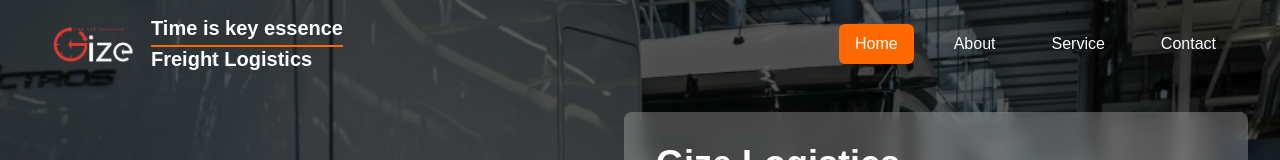
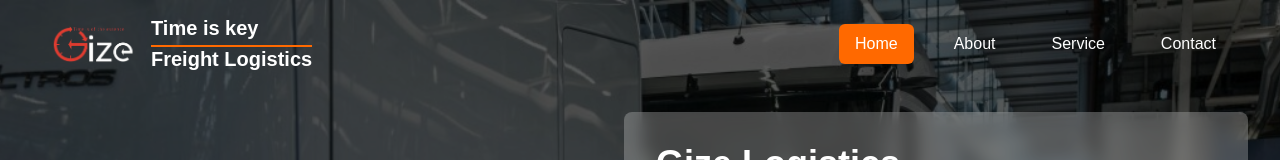
Before and after one commit to code-farmer-VII/GizePLC, a Next.js app: page / in a window 1280 px wide. Shown: the top 160 px of the page. Built offline with nearby package versions, Linux system fonts and the light colour scheme.

Commit message:
i change something on the page so i fixed it

```diff
--- a/src/component/Home/Services.tsx
+++ b/src/component/Home/Services.tsx
@@ -114,7 +114,7 @@ export default function Services() {
             transition={{ duration: 0.5, delay: 0.5 }}
           >
             <Link
-              href="/services"
+              href="/service"
               className="bg-orange-500 text-white px-8 py-4 rounded-lg hover:bg-orange-600 transition-colors font-medium text-lg"
             >
               View All Services
--- a/src/component/Navbar/navbar.tsx
+++ b/src/component/Navbar/navbar.tsx
@@ -50,7 +50,7 @@ export default function Navbar() {
           />
 
           <div className="text-xl font-bold leading-tight">
-            Time is key essence
+            Time is key
             <div className="h-[2px] bg-orange-500 mt-1" />
             Freight Logistics
           </div>
@@ -108,7 +108,7 @@ export default function Navbar() {
         <div className="flex items-center gap-2 mb-8 text-black">
           <Image src={logoLight} alt="logo" width={80} height={80} />
           <div className="font-bold">
-            Time is key essence
+            Time is key
             <div className="h-[2px] bg-orange-500" />
             Freight Logistics
           </div>
```
